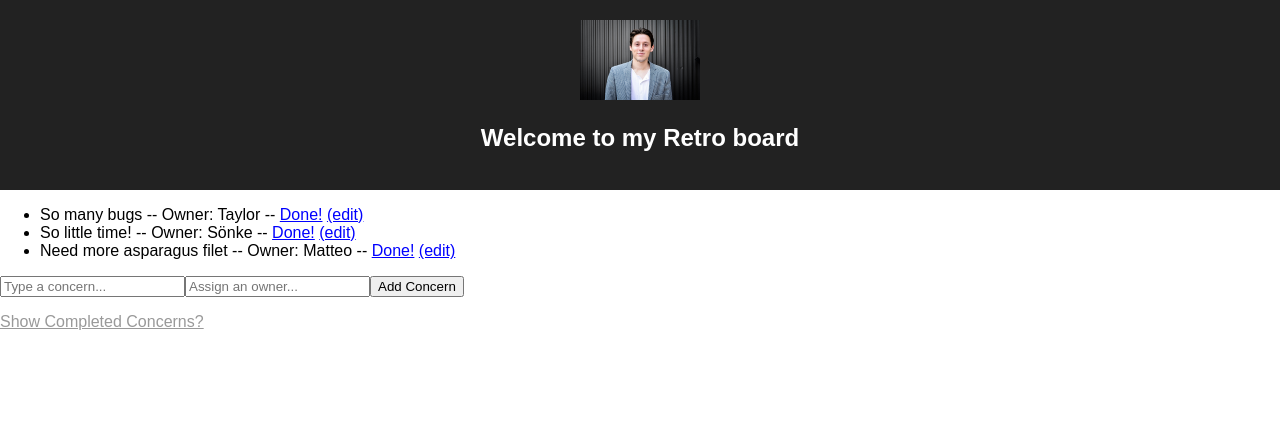
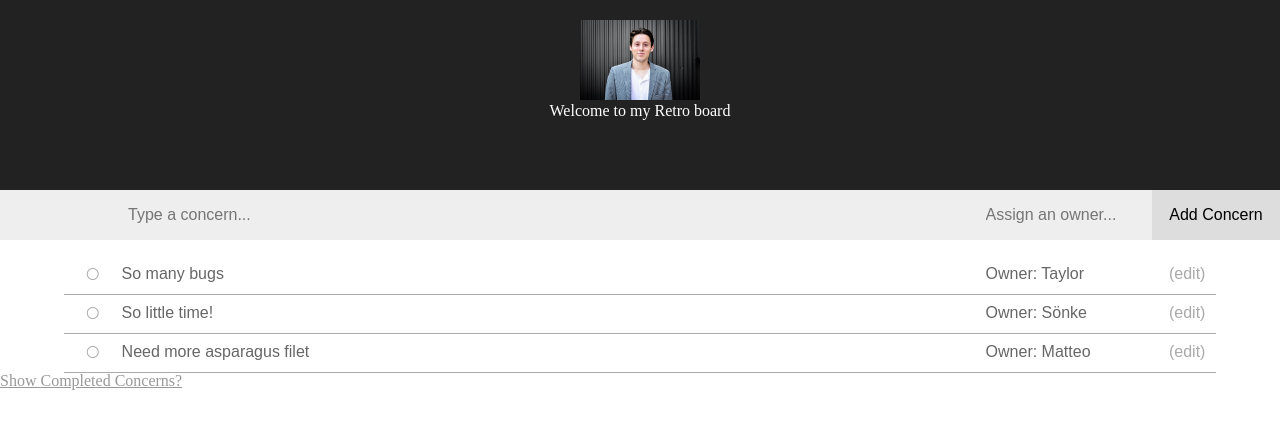
Before and after one commit to taykcrane/practice-todo, a React (Create React App) app: page / in a window 1280 px wide. Shown: the top 428 px of the page. Built offline with nearby package versions, Linux system fonts and the light colour scheme.

Commit message:
Tc start styling stuff (#7)
* started styling, didn't get far :(

* did a bunch more styling

* did a bunch of styling

```diff
--- a/package.json
+++ b/package.json
@@ -3,10 +3,12 @@
   "version": "0.1.0",
   "private": true,
   "dependencies": {
+    "font-awesome": "^4.7.0",
     "prop-types": "^15.5.10",
     "react": "^15.6.1",
     "react-dom": "^15.6.1",
-    "react-scripts": "1.0.12"
+    "react-scripts": "1.0.12",
+    "react-transition-group": "^1.2.0"
   },
   "scripts": {
     "start": "react-scripts start",
--- /dev/null
+++ b/public/normalize.css
@@ -0,0 +1,129 @@
+/* http://meyerweb.com/eric/tools/css/reset/
+   v2.0 | 20110126
+   License: none (public domain)
+*/
+
+html,
+body,
+div,
+span,
+applet,
+object,
+iframe,
+h1,
+h2,
+h3,
+h4,
+h5,
+h6,
+p,
+blockquote,
+pre,
+a,
+abbr,
+acronym,
+address,
+big,
+cite,
+code,
+del,
+dfn,
+em,
+img,
+ins,
+kbd,
+q,
+s,
+samp,
+small,
+strike,
+strong,
+sub,
+sup,
+tt,
+var,
+b,
+u,
+i,
+center,
+dl,
+dt,
+dd,
+ol,
+ul,
+li,
+fieldset,
+form,
+label,
+legend,
+table,
+caption,
+tbody,
+tfoot,
+thead,
+tr,
+th,
+td,
+article,
+aside,
+canvas,
+details,
+embed,
+figure,
+figcaption,
+footer,
+header,
+hgroup,
+menu,
+nav,
+output,
+ruby,
+section,
+summary,
+time,
+mark,
+audio,
+video {
+  margin: 0;
+  padding: 0;
+  border: 0;
+  font-size: 100%;
+  font: inherit;
+  vertical-align: baseline;
+}
+/* HTML5 display-role reset for older browsers */
+article,
+aside,
+details,
+figcaption,
+figure,
+footer,
+header,
+hgroup,
+menu,
+nav,
+section {
+  display: block;
+}
+body {
+  line-height: 1;
+}
+ol,
+ul {
+  list-style: none;
+}
+blockquote,
+q {
+  quotes: none;
+}
+blockquote:before,
+blockquote:after,
+q:before,
+q:after {
+  content: "";
+  content: none;
+}
+table {
+  border-collapse: collapse;
+  border-spacing: 0;
+}
--- a/src/components/App.js
+++ b/src/components/App.js
@@ -1,5 +1,6 @@
 import React from "react";
 import taylor from "../taylor.jpg";
+import "../normalize.css";
 import "./App.css";
 import TodoList from "./TodoList.js";
 import CompletedTodos from "./CompletedTodos.js";
@@ -15,9 +16,9 @@ class App extends React.Component {
 
     this.state = {
       todos: [
-        { todo: "So many bugs", owner: "Taylor", isEditing: false },
-        { todo: "So little time!", owner: "Sönke", isEditing: false },
-        { todo: "Need more asparagus filet", owner: "Matteo", isEditing: false },
+        { id: 1, todo: "So many bugs", owner: "Taylor", isEditing: false },
+        { id: 2, todo: "So little time!", owner: "Sönke", isEditing: false },
+        { id: 3, todo: "Need more asparagus filet", owner: "Matteo", isEditing: false },
       ],
       completedTodos: [{ todo: "App keeps crashing", owner: "Joe" }],
       showCompleted: false,
@@ -26,9 +27,11 @@ class App extends React.Component {
 
   addTodo(newTodo, newOwner) {
     var todos = [...this.state.todos];
+    var timestamp = Date.now();
     todos.push({
       todo: newTodo,
       owner: newOwner,
+      id: timestamp,
     });
     this.setState({
       todos: todos,
@@ -39,6 +42,10 @@ class App extends React.Component {
     console.log("todo is being edited");
 
     var todos = [...this.state.todos];
+    todos.map(item => {
+      item.isEditing = false;
+    });
+
     var todo = todos[index];
     todo.isEditing = true;
 
--- a/src/components/TodoList.css
+++ b/src/components/TodoList.css
@@ -1,8 +1,80 @@
-.complete,
-.edit {
-	text-decoration: underline;
-	color: blue;
+.concerns-list {
+	display: flex;
+	justify-content: center;
+	font-family: sans-serif;
+}
+
+.concerns-list ul {
+	list-style-type: none;
+	width: 90%;
+}
+
+.concerns-list li {
+	width: 100%;
+	border-bottom: 1px solid #aaa;
+}
+
+.concern-container {
+	height: 18px;
+	padding: 10px 0;
+}
+
+.concern-item {
+	display: inline-block;
+}
+
+.edit-concern-container {
+	height: 18px;
+	padding: 10px 0;
+	background-color: #eee;
+	transform: translateY(-1px);
+}
+
+.edit-concern-container form {
+	height: 18px;
+}
+
+.edit-concern-container input,
+.edit-concern-container button {
+	padding: 0;
+	border: none;
+	font-size: 16px;
+	font-family: sans-serif;
+	height: 18px;
+	background-color: #eee;
+}
+
+.concern-name,
+.concern-name-edit {
+	width: 75%;
+	color: #666;
+}
+
+.concern-owner,
+.concern-owner-edit {
+	width: 15%;
+	color: #666;
+}
+
+.concern-complete,
+.concern-edit {
+	width: 5%;
+	text-align: center;
+	color: #aaa;
+}
+
+.concern-update-edit {
+	width: 5%;
+}
+
+.concern-complete .fa-circle-thin {
 	cursor: pointer;
+	padding: 0px 20%;
+	transition: color 200ms;
+}
+
+.concern-complete .fa-circle-thin:hover {
+	color: #00ff99;
 }
 
 .emptyConcernError {
@@ -10,3 +82,68 @@
 	margin: 0;
 	font-size: 0.75em;
 }
+
+/*Adding and removing concerns transitions*/
+/*Adding and removing concerns transitions*/
+/*Adding and removing concerns transitions*/
+/*Adding and removing concerns transitions*/
+
+.concern-transition-enter {
+	opacity: 0.01;
+	max-height: 0;
+	/*padding: 0 !important;*/
+}
+
+.concern-transition-enter.concern-transition-enter-active {
+	opacity: 1;
+	max-height: 39px;
+	/*padding: 10px 0 !important;*/
+	transition: all 0.25s;
+}
+
+.concern-transition-leave {
+	opacity: 1;
+	max-height: 39px;
+	/*padding: 10px 0 !important;*/
+}
+
+.concern-transition-leave.concern-transition-leave-active {
+	opacity: 0.01;
+	max-height: 0;
+	/*padding: 0 !important;*/
+	transition: max-height 0.25s, padding 0.25s, opacity 0.15s;
+}
+
+/*Add Concern Functionality*/
+/*Add Concern Functionality*/
+/*Add Concern Functionality*/
+/*Add Concern Functionality*/
+
+.add-concern-container {
+	margin-bottom: 1em;
+}
+
+.add-concern-concern,
+.add-concern-owner,
+.add-concern-button {
+	font-size: 16px;
+	border: none;
+	padding: 1em 0;
+}
+
+.add-concern-concern {
+	width: 65%;
+	padding-left: 10%;
+	background-color: #eee;
+}
+
+.add-concern-owner {
+	width: 13%;
+	padding-left: 2%;
+	background-color: #eee;
+}
+
+.add-concern-button {
+	width: 10%;
+	background-color: #ddd;
+}
--- a/src/components/TodoList.js
+++ b/src/components/TodoList.js
@@ -1,5 +1,6 @@
 import React from "react";
 import PropTypes from "prop-types";
+import { CSSTransitionGroup } from "react-transition-group";
 import "./TodoList.css";
 
 class TodoList extends React.Component {
@@ -66,6 +67,8 @@ class TodoList extends React.Component {
             updatedTodo: item.todo,
             updatedOwner: item.owner,
         });
+
+        setTimeout(() => this.concernFieldInput.focus(), 0);
     };
 
     handleAddTodo(event) {
@@ -89,24 +92,39 @@ class TodoList extends React.Component {
     }
 
     renderReadOrEdit(item, index) {
-        if (item.isEditing == true) {
+        var concernCompleteButton = (
+            <span className="concern-item concern-complete">
+                <span className="fa fa-circle-thin" style={{ fontSize: "14px" }} onClick={() => this.props.completeTodo(index)} />
+            </span>
+        );
+
+        if (item.isEditing) {
             return (
+                <div className="edit-concern-container">
                     <form>
-                    <input value={this.state.updatedTodo} onChange={this.handleEditTodoChange} />
-                    <input value={this.state.updatedOwner} onChange={this.handleEditOwnerChange} />
-                    <button onClick={event => this.handleEditTodo(event, index)}>Update concern</button>
+                        {concernCompleteButton}
+                        <input
+                            className="concern-name-edit"
+                            value={this.state.updatedTodo}
+                            onChange={this.handleEditTodoChange}
+                            ref={input => {
+                                this.concernFieldInput = input;
+                            }}
+                        />
+                        <input className="concern-owner-edit" value={this.state.updatedOwner} onChange={this.handleEditOwnerChange} />
+                        <button className="concern-update-edit" onClick={event => this.handleEditTodo(event, index)}>
+                            Update
+                        </button>
                     </form>
+                </div>
             );
         } else {
             return (
-                <div>
-                    <span>{item.todo} -- </span>
-                    <span>{item.owner ? `Owner: ${item.owner}  --  ` : null}</span>
-                    <span className="complete" onClick={() => this.props.completeTodo(index)}>
-                        Done!
-                    </span>
-                    <span> </span>
-                    <span className="edit" onClick={() => this.handleEditTodoButtonClick(item, index)}>
+                <div className="concern-container">
+                    {concernCompleteButton}
+                    <span className="concern-item concern-name">{item.todo}</span>
+                    <span className="concern-item concern-owner">{item.owner ? `Owner: ${item.owner}` : null}</span>
+                    <span className="concern-item concern-edit" onClick={() => this.handleEditTodoButtonClick(item, index)}>
                         (edit)
                     </span>
                 </div>
@@ -117,9 +135,10 @@ class TodoList extends React.Component {
     render() {
         return (
             <div>
-                <ul>{this.props.todos.map((item, index) => <li key={index}>{this.renderReadOrEdit(item, index)}</li>)}</ul>
+                <div className="add-concern-container">
                     <form>
                         <input
+                            className="add-concern-concern"
                             placeholder="Type a concern..."
                             value={this.state.newTodo}
                             onChange={this.handleConcernChange}
@@ -127,10 +146,23 @@ class TodoList extends React.Component {
                                 this.input = input;
                             }}
                         />
-                    <input placeholder="Assign an owner..." value={this.state.newOwner} onChange={this.handleOwnerChange} />
-                    <button onClick={this.handleAddTodo}>Add Concern</button>
+                        <input
+                            className="add-concern-owner"
+                            placeholder="Assign an owner..."
+                            value={this.state.newOwner}
+                            onChange={this.handleOwnerChange}
+                        />
+                        <button className="add-concern-button" onClick={this.handleAddTodo}>
+                            Add Concern
+                        </button>
                     </form>
                     {this.state.emptyConcernError && <p className="emptyConcernError">You must enter a concern first!</p>}
+                </div>
+                <div className="concerns-list">
+                    <CSSTransitionGroup component="ul" transitionName="concern-transition" transitionEnterTimeout={250} transitionLeaveTimeout={250}>
+                        {this.props.todos.map((item, index) => <li key={item.id}>{this.renderReadOrEdit(item, index)}</li>)}
+                    </CSSTransitionGroup>
+                </div>
             </div>
         );
     }
--- a/src/index.js
+++ b/src/index.js
@@ -3,6 +3,7 @@ import ReactDOM from "react-dom";
 import "./index.css";
 import App from "./components/App";
 import registerServiceWorker from "./registerServiceWorker";
+import "../node_modules/font-awesome/css/font-awesome.min.css";
 
 ReactDOM.render(<App />, document.getElementById("root"));
 registerServiceWorker();
--- /dev/null
+++ b/src/normalize.css
@@ -0,0 +1,129 @@
+/* http://meyerweb.com/eric/tools/css/reset/
+   v2.0 | 20110126
+   License: none (public domain)
+*/
+
+html,
+body,
+div,
+span,
+applet,
+object,
+iframe,
+h1,
+h2,
+h3,
+h4,
+h5,
+h6,
+p,
+blockquote,
+pre,
+a,
+abbr,
+acronym,
+address,
+big,
+cite,
+code,
+del,
+dfn,
+em,
+img,
+ins,
+kbd,
+q,
+s,
+samp,
+small,
+strike,
+strong,
+sub,
+sup,
+tt,
+var,
+b,
+u,
+i,
+center,
+dl,
+dt,
+dd,
+ol,
+ul,
+li,
+fieldset,
+form,
+label,
+legend,
+table,
+caption,
+tbody,
+tfoot,
+thead,
+tr,
+th,
+td,
+article,
+aside,
+canvas,
+details,
+embed,
+figure,
+figcaption,
+footer,
+header,
+hgroup,
+menu,
+nav,
+output,
+ruby,
+section,
+summary,
+time,
+mark,
+audio,
+video {
+  margin: 0;
+  padding: 0;
+  border: 0;
+  font-size: 100%;
+  font: inherit;
+  vertical-align: baseline;
+}
+/* HTML5 display-role reset for older browsers */
+article,
+aside,
+details,
+figcaption,
+figure,
+footer,
+header,
+hgroup,
+menu,
+nav,
+section {
+  display: block;
+}
+body {
+  line-height: 1;
+}
+ol,
+ul {
+  list-style: none;
+}
+blockquote,
+q {
+  quotes: none;
+}
+blockquote:before,
+blockquote:after,
+q:before,
+q:after {
+  content: "";
+  content: none;
+}
+table {
+  border-collapse: collapse;
+  border-spacing: 0;
+}
```
Lines whose indentation alone changed are shown as unchanged.
